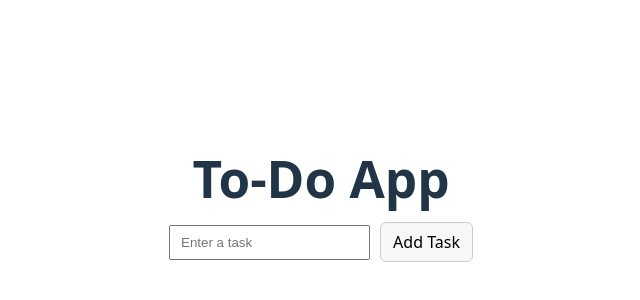
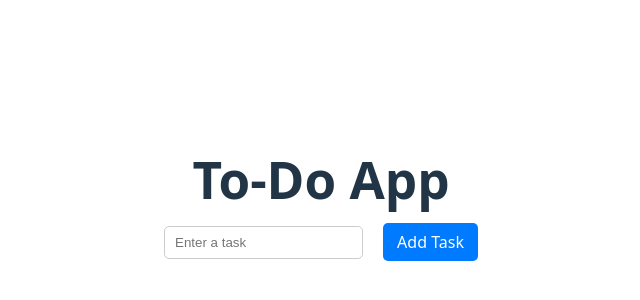
Before and after one commit to kjep7025/todo-app, a React (Vite) app: page / in a window 1280 px wide. Shown: the part 194-494 px from the top of the page, without its empty margins (319-959 px from the left). Built offline with nearby package versions, Linux system fonts and the light colour scheme.

Commit message:
Updated App.css

```diff
--- a/src/App.css
+++ b/src/App.css
@@ -104,3 +104,54 @@ button.primary {
   padding: 6px 10px;      /* resized smaller */
   font-size: 0.9rem;
 }
+
+/* Input + button area */
+input[type="text"] {
+  padding: 8px;
+  border: 1px solid #ccc;
+  border-radius: 5px;
+  margin-right: 10px;
+}
+
+button {
+  padding: 8px 14px;
+  border: none;
+  border-radius: 5px;
+  background-color: #007bff;
+  color: white;
+  cursor: pointer;
+}
+
+button:hover {
+  background-color: #0056b3;
+}
+
+/* Task list */
+ul {
+  list-style: none;
+  padding: 0;
+  margin-top: 20px;
+}
+
+li {
+  display: flex;
+  align-items: center; /* keeps checkbox, text, and delete button aligned */
+  margin-bottom: 10px;
+}
+
+li input[type="checkbox"] {
+  margin-right: 10px;
+}
+
+li span {
+  flex-grow: 1; /* pushes delete button to the right */
+}
+
+li button {
+  background-color: #dc3545;
+  padding: 6px 10px;
+}
+
+li button:hover {
+  background-color: #a71d2a;
+}
```
